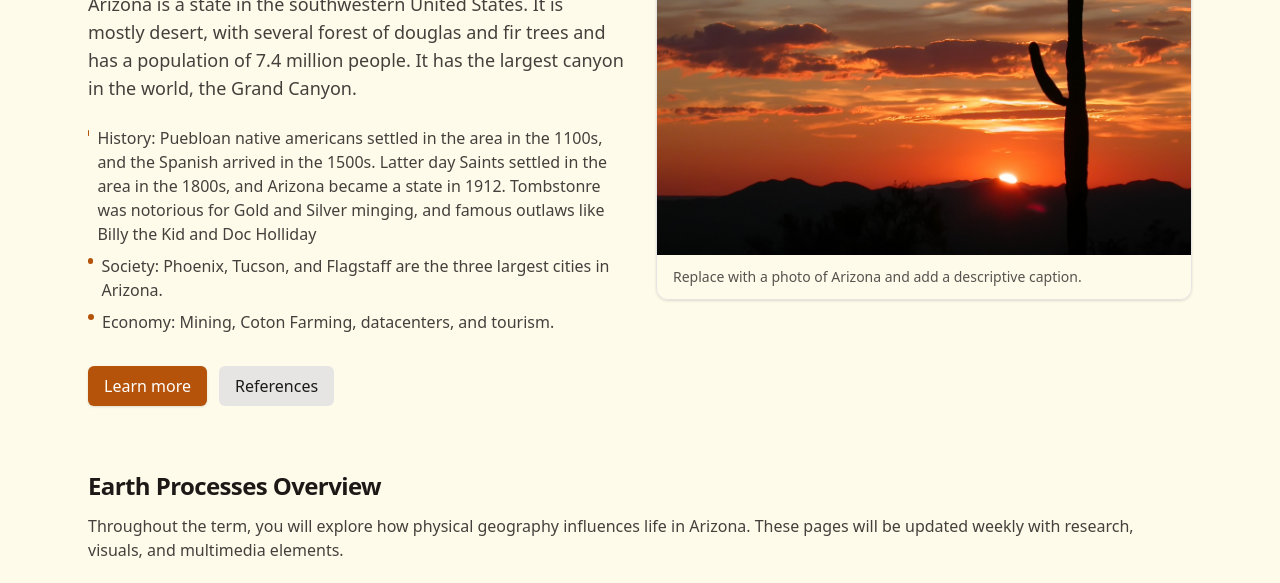
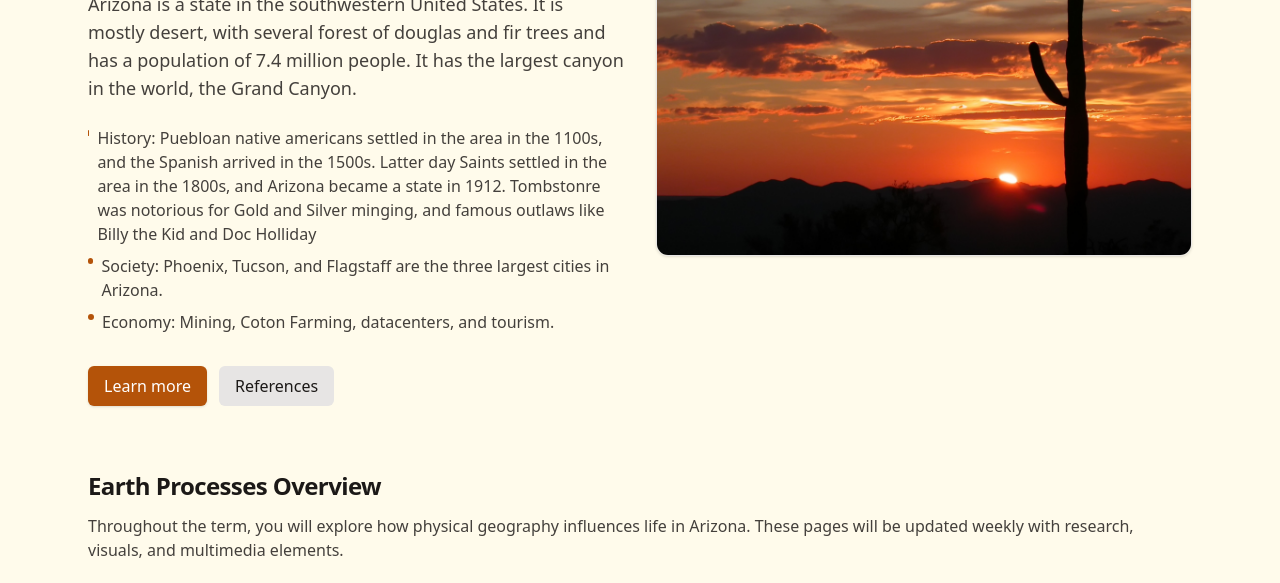
Before and after one commit to aaronjsmith/ps160-final-project, a plain HTML site: page index.html in a window 1280 px wide. Shown: the part 171-754 px from the top of the page. Drawn offline with nearby package versions, Linux system fonts and the light colour scheme.

Commit message:
Update index.html

```diff
--- a/index.html
+++ b/index.html
@@ -52,7 +52,7 @@
         <div>
           <figure class="overflow-hidden rounded-xl shadow border border-stone-200">
             <img src="/assets/sonora.jpg" alt="Representative view of the country" class="w-full h-80 object-cover" />
-            <figcaption class="px-4 py-3 text-sm text-stone-600">Replace with a photo of Arizona and add a descriptive caption.</figcaption>
+
           </figure>
         </div>
       </section>
```
